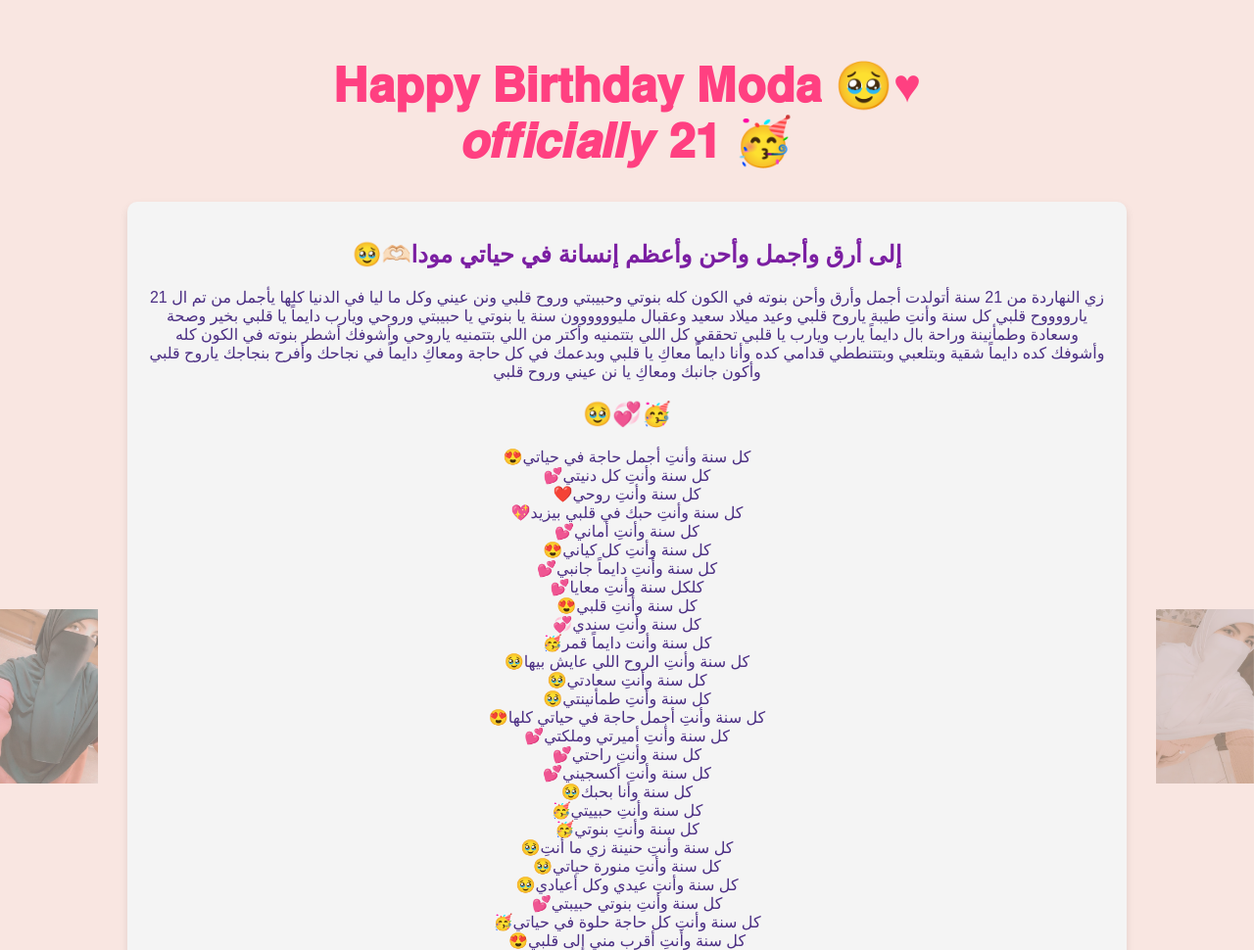
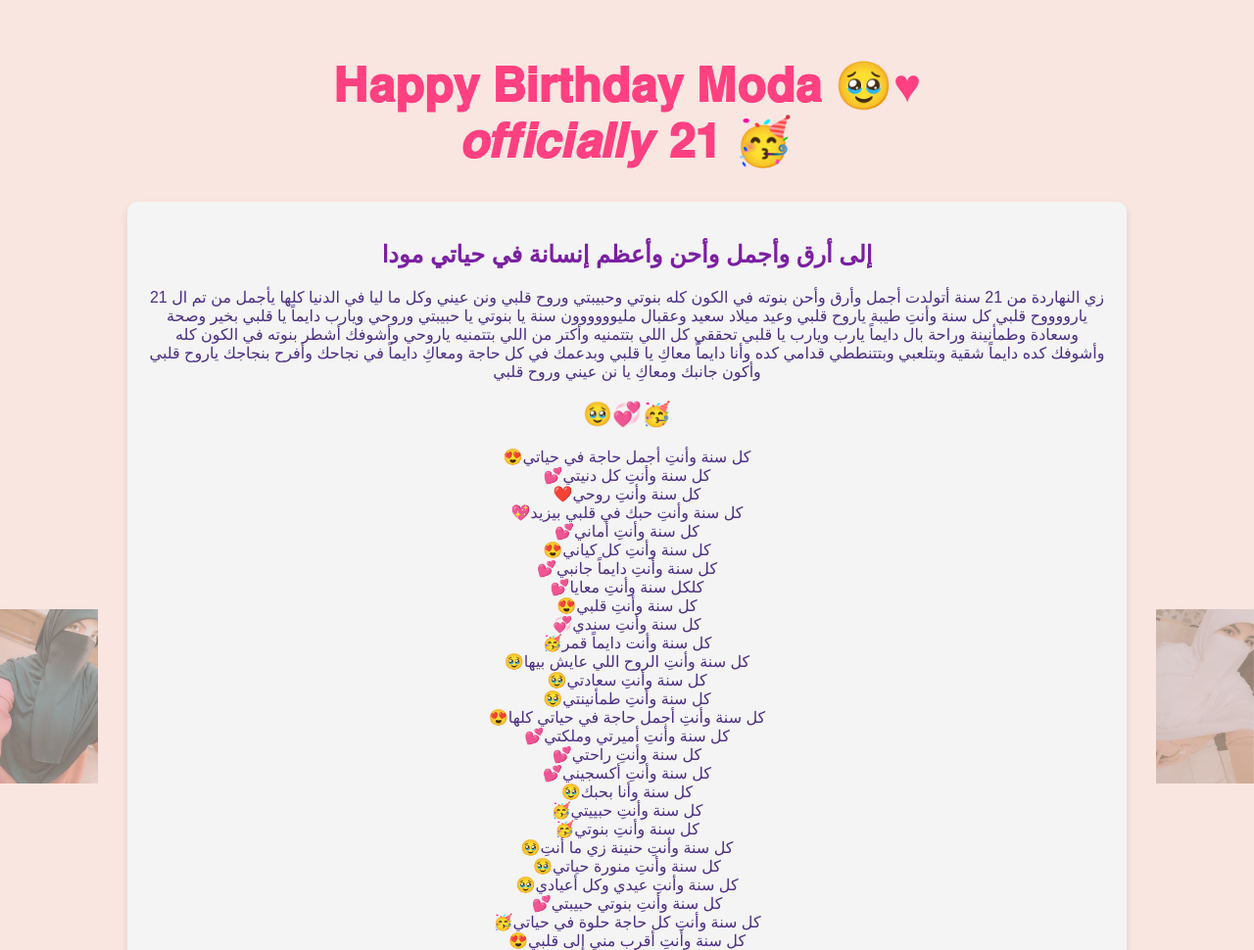
Before and after one commit to El-MoatasimBellah/Moda, a plain HTML site: page index.html in a window 1280 px wide. Shown: the top 970 px of the page at 98% size. Drawn offline with Linux system fonts and the light colour scheme.

Commit message:
Update index.html

```diff
--- a/index.html
+++ b/index.html
@@ -79,7 +79,7 @@
 <body>
     <h1>𝐇𝐚𝐩𝐩𝐲 𝐁𝐢𝐫𝐭𝐡𝐝𝐚𝐲 𝐌𝐨𝐝𝐚 🥹♥<br>𝒐𝒇𝒇𝒊𝒄𝒊𝒂𝒍𝒍𝒚 𝟐𝟏 🥳</h1>
     <div class="message">
-        <h2>🥹🫶🏻إلى أرق وأجمل وأحن وأعظم إنسانة في حياتي مودا
+        <h2>إلى أرق وأجمل وأحن وأعظم إنسانة في حياتي مودا
         </h2>
         <p>
             زي النهاردة من 21 سنة أتولدت أجمل وأرق وأحن بنوته في الكون كله بنوتي وحبيبتي وروح قلبي ونن عيني وكل ما ليا في الدنيا كلها يأجمل من تم ال 21 يارووووح قلبي
```
